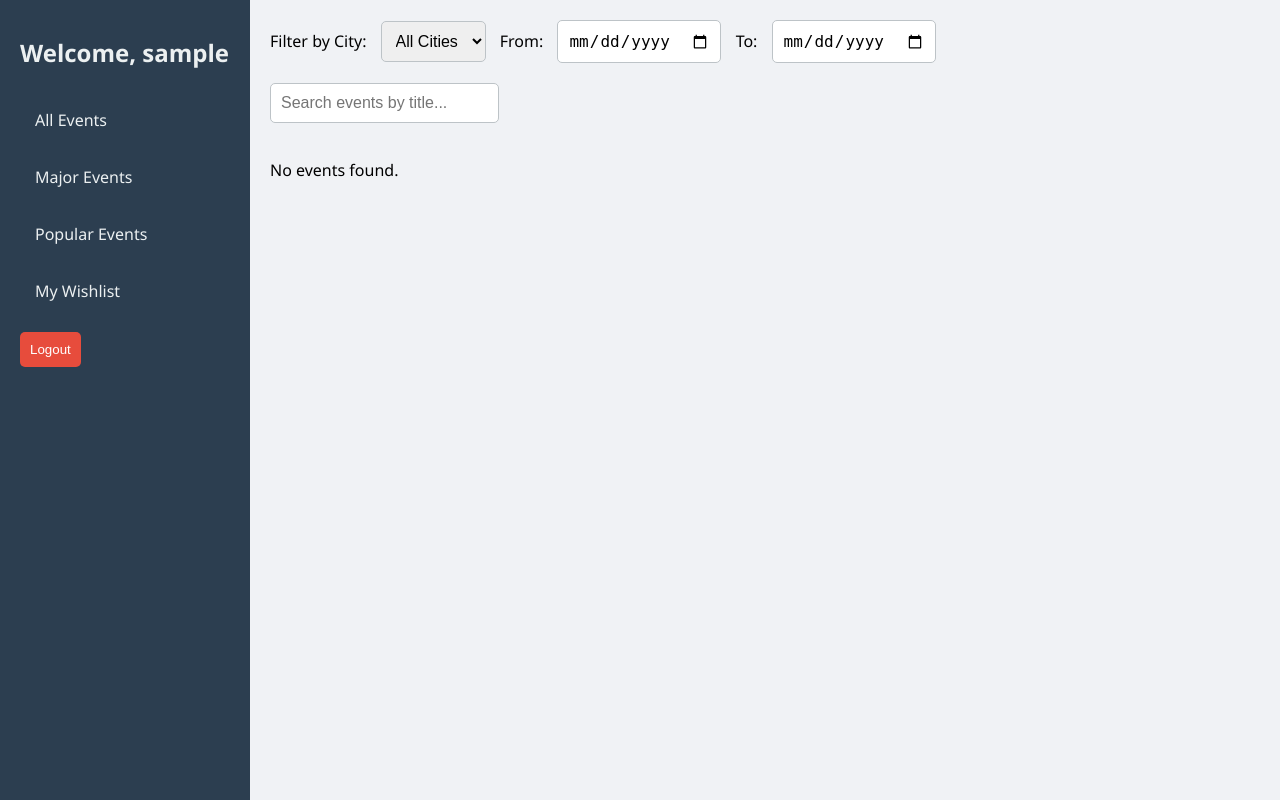
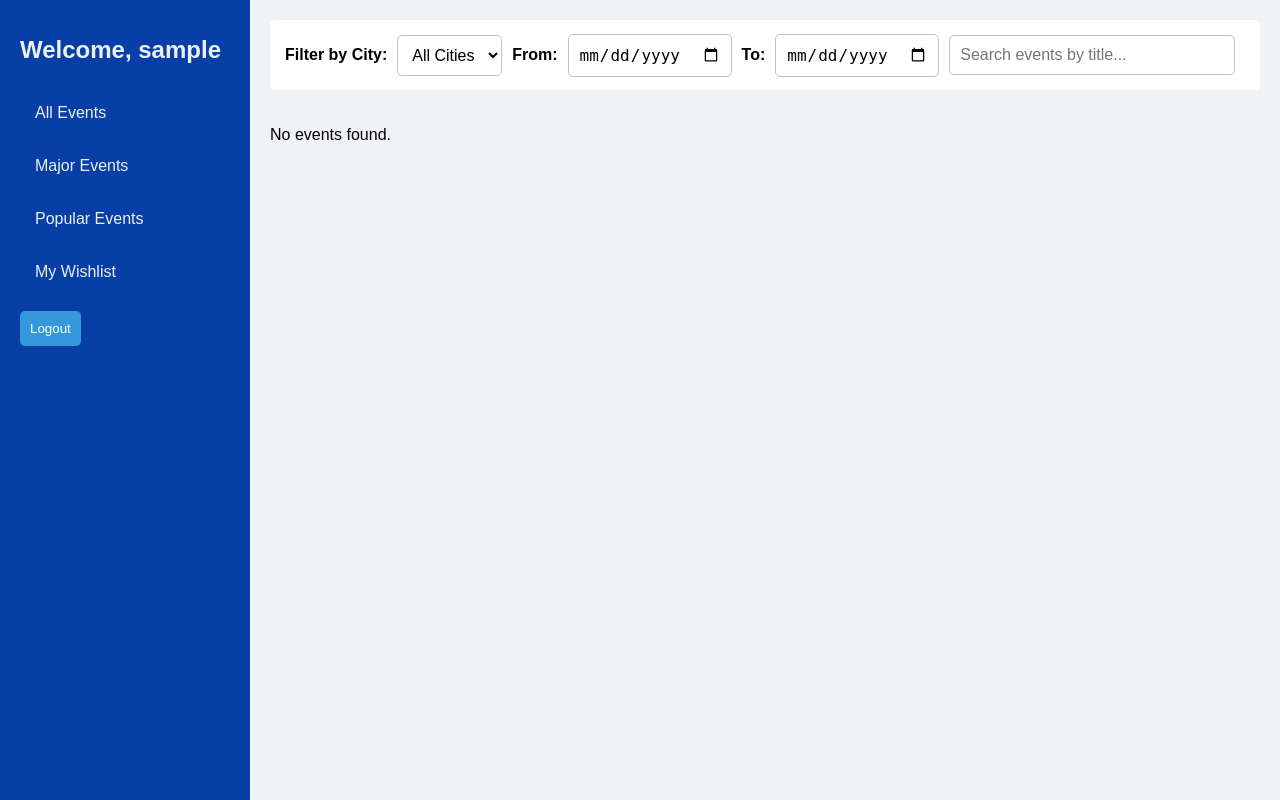
Before and after one commit to ajay-del-bot/CS411_CRUDApp, a Flask app: page /events-page in a window 1280 px wide. Run offline with Flask 3, Linux system fonts and the light colour scheme; the visitor is signed in with stand-in values (Sample User, id 1); data that the repository does not hold is empty.

Commit message:
filter style changes

```diff
--- a/app.py
+++ b/app.py
@@ -11,12 +11,18 @@ app = Flask(__name__)
 load_dotenv()
 
 # Access environment variables as if they came from the actual environment
-GCP_DB_HOST = os.getenv('GCP_DB_HOST')
-GCP_DB_USER = os.getenv('GCP_DB_USER')
-GCP_DB_PASSWORD = os.getenv('GCP_DB_PASSWORD')
-GCP_DB_NAME = os.getenv('GCP_DB_NAME')
-APP_SECRET_KEY = os.getenv('APP_SECRET_KEY')
+# GCP_DB_HOST = os.getenv('GCP_DB_HOST')
+# GCP_DB_USER = os.getenv('GCP_DB_USER')
+# GCP_DB_PASSWORD = os.getenv('GCP_DB_PASSWORD')
+# GCP_DB_NAME = os.getenv('GCP_DB_NAME')
+# APP_SECRET_KEY = os.getenv('APP_SECRET_KEY')
 # Database configuration from environment variables
+
+GCP_DB_HOST = "35.188.8.169"
+GCP_DB_USER = "root"
+GCP_DB_PASSWORD = ""
+GCP_DB_NAME = "ticket_masterer"
+APP_SECRET_KEY = "123456"
 
 app.secret_key = APP_SECRET_KEY
 
@@ -358,7 +364,7 @@ def tickets_page(event_title):
     """Serve the tickets.html page for a specific event."""
     return render_template('tickets.html', event_title=event_title)
 
-#Login
+# Login
 @app.route('/login', methods=['GET', 'POST'])
 def login():
     """Login page logic."""
@@ -396,7 +402,7 @@ def login():
 
     return render_template('login.html')
 
-#Logout
+# Logout
 @app.route('/logout')
 def logout():
     """Log the user out."""
--- a/templates/events.html
+++ b/templates/events.html
@@ -6,7 +6,7 @@
     <title>Events</title>
     <style>
         body {
-            font-family: 'Segoe UI', Tahoma, Geneva, Verdana, sans-serif;
+            font-family: 'Arial', Tahoma, Geneva, Verdana, sans-serif;
             margin: 0;
             padding: 0;
             background-color: #f0f2f5;
@@ -16,16 +16,21 @@
         .sidebar {
             width: 250px;
             height: 100vh;
-            background-color: #2c3e50;
+            background-color: #083fa7;
             padding: 20px;
             box-sizing: border-box;
             position: fixed;
+            font-family: 'Arial';
         }
 
         .sidebar h1 {
             color: #ecf0f1;
             font-size: 24px;
             margin-bottom: 30px;
+        }
+
+        .city_dropdown {
+            background-color: white;
         }
 
         .nav {
@@ -50,12 +55,13 @@
         .logout-btn {
             margin-top: 20px;
             padding: 10px;
-            background-color: #e74c3c;
+            background-color: #3498db;
             color: white;
             border: none;
             border-radius: 5px;
             cursor: pointer;
             transition: background-color 0.3s;
+            font-family: 'Arial';
         }
 
         .logout-btn:hover {
@@ -68,11 +74,45 @@
             width: calc(100% - 250px);
         }
 
-        .filter-container, .search-bar {
+        .filter-container {
+            background-color: white;
+            border-radius: 5px;
+            height: 40px;
+            width: calc(100% - 30px);
+            display: flex;
+            align-items: center;
+            padding: 15px 15px;
+            transition: transform 0.3s, box-shadow 0.3s;
             margin-bottom: 20px;
         }
 
-        .search-bar input, .filter-container select, .filter-container input {
+        .filter-container:hover {
+            transform: translateY(-5px);
+            box-shadow: 0 6px 12px rgba(0, 0, 0, 0.15);
+        }
+
+        #search-bar {
+            flex-grow: 1;
+            background-color: white;
+            border-radius: 5px;
+            height: 40px;
+            display: flex;
+            align-items: center;
+            padding: 15px 10px;
+            flex: 1;
+            width: auto;
+            box-sizing: border-box;
+            transition: transform 0.3s, box-shadow 0.3s;
+        }
+
+        .search-bar:hover {
+            transform: translateY(-5px);
+            box-shadow: 0 6px 12px rgba(0, 0, 0, 0.15);
+        }
+
+        .search-bar input,
+        .filter-container select,
+        .filter-container input {
             padding: 10px;
             font-size: 16px;
             border: 1px solid #bdc3c7;
@@ -80,8 +120,10 @@
             margin-right: 10px;
         }
 
-        .filter-container label {
-            font-size: 16px;
+
+
+        .filter-container label.city-filter {
+            font-weight: bold;
             margin-right: 10px;
         }
 
@@ -124,7 +166,7 @@
 
         .wishlist-btn {
             padding: 8px 12px;
-            background-color: #2ecc71;
+            background-color: #083fa7;
             color: white;
             border: none;
             border-radius: 5px;
@@ -133,7 +175,21 @@
         }
 
         .wishlist-btn:hover {
-            background-color: #27ae60;
+            background-color: #083fa7;
+        }
+
+        .viewtickets-btn {
+            padding: 8px 12px;
+            background-color: #3498db;
+            color: white;
+            border: none;
+            border-radius: 5px;
+            cursor: pointer;
+            transition: background-color 0.3s;
+        }
+
+        .viewtickets-btn:hover {
+            background-color: #3498db;
         }
     </style>
 </head>
@@ -154,16 +210,14 @@
     <div class="main-content">
         <div id="notification-container" style="position: fixed; top: 20px; right: 20px; z-index: 1000;"></div>
         <div class="filter-container">
-            <label for="city-filter">Filter by City:</label>
-            <select id="city-filter" onchange="updateFilters()">
+            <label class="city-filter">Filter by City:</label>
+            <select class="city_dropdown" id="city-filter" onchange="updateFilters()">
                 <option value="all">All Cities</option>
             </select>
-            <label for="start-date-filter">From:</label>
+            <label class="city-filter" for="start-date-filter">From:</label>
             <input type="date" id="start-date-filter" onchange="updateFilters()">
-            <label class="view tickets" for="end-date-filter">To:</label>
+            <label class="city-filter" for="end-date-filter">To:</label>
             <input type="date" id="end-date-filter" onchange="updateFilters()">
-        </div>
-        <div class="search-bar">
             <input type="text" id="search-bar" placeholder="Search events by title..." oninput="updateFilters()">
         </div>
         <div id="events-container">
```
